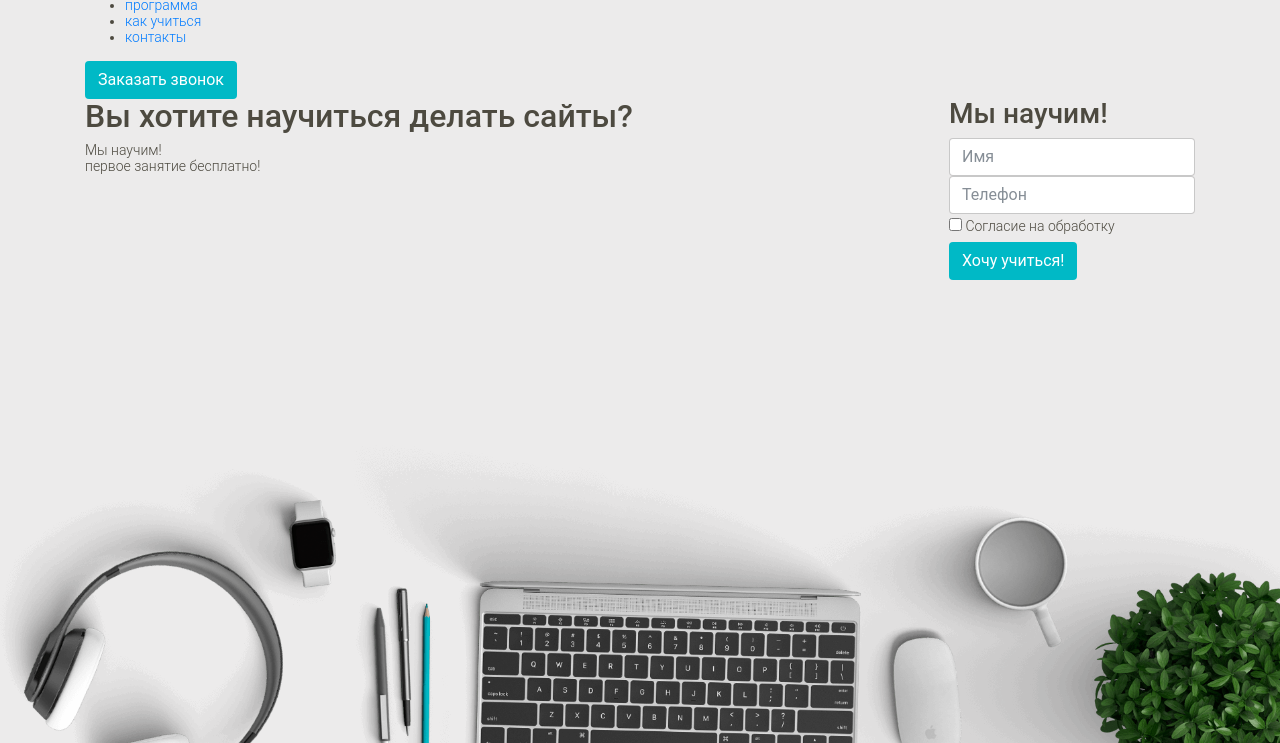
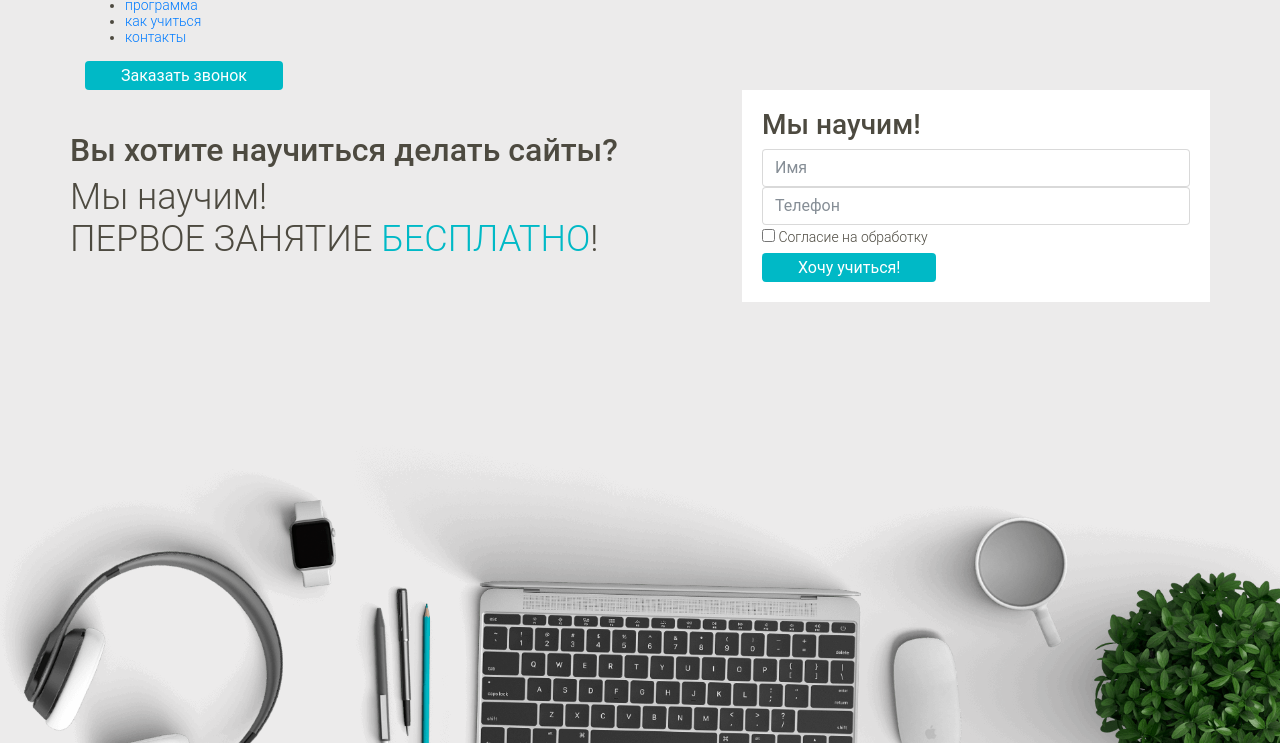
Before and after one commit to Director099/kurs, a website: page index.html in a window 1280 px wide. Shown: the part 52-795 px from the top of the page. Drawn offline with Linux system fonts and the light colour scheme.

Commit message:
Обновил стили header

```diff
--- a/less/global.less
+++ b/less/global.less
@@ -9,7 +9,22 @@ body {
 	background-size: contain;
 }
 
+.title-name {
+	font: 36px "Roboto", "Arial", sans-serif;
+	span {
+		text-transform: uppercase;
+		color: @main-color;
+	}
+}
+
 .btn {
 	background: @main-color;
 	color: @white;
+	padding: 3.5px 35px;
 }
+
+@media (min-width: 1310px) {
+	.container-set-lg {
+    	max-width: 1310px;
+    }
+}
--- a/less/index.less
+++ b/less/index.less
@@ -1,4 +1,31 @@
 .greed-between {
 	display: flex;
 	justify-content: space-between;
+	align-items: center;
+	margin: 0 -15px;
 }
+
+.main-text {
+	max-width: 656px;
+	.title-name {
+		margin-bottom: 0;
+	}
+	p {
+		font-size: 36px;
+		margin: 0;
+		span {
+			text-transform: uppercase;
+			&.color {
+				color: @main-color;
+			}
+		}
+	}
+}
+
+.form-communication {
+	max-width: 468px;
+	width: 100%;
+	padding: 20px;
+	background: @white;
+	margin-left: auto;
+}
```
Also changed, not shown: build/style.css, build/style.min.css, style.css, style.min.css.
